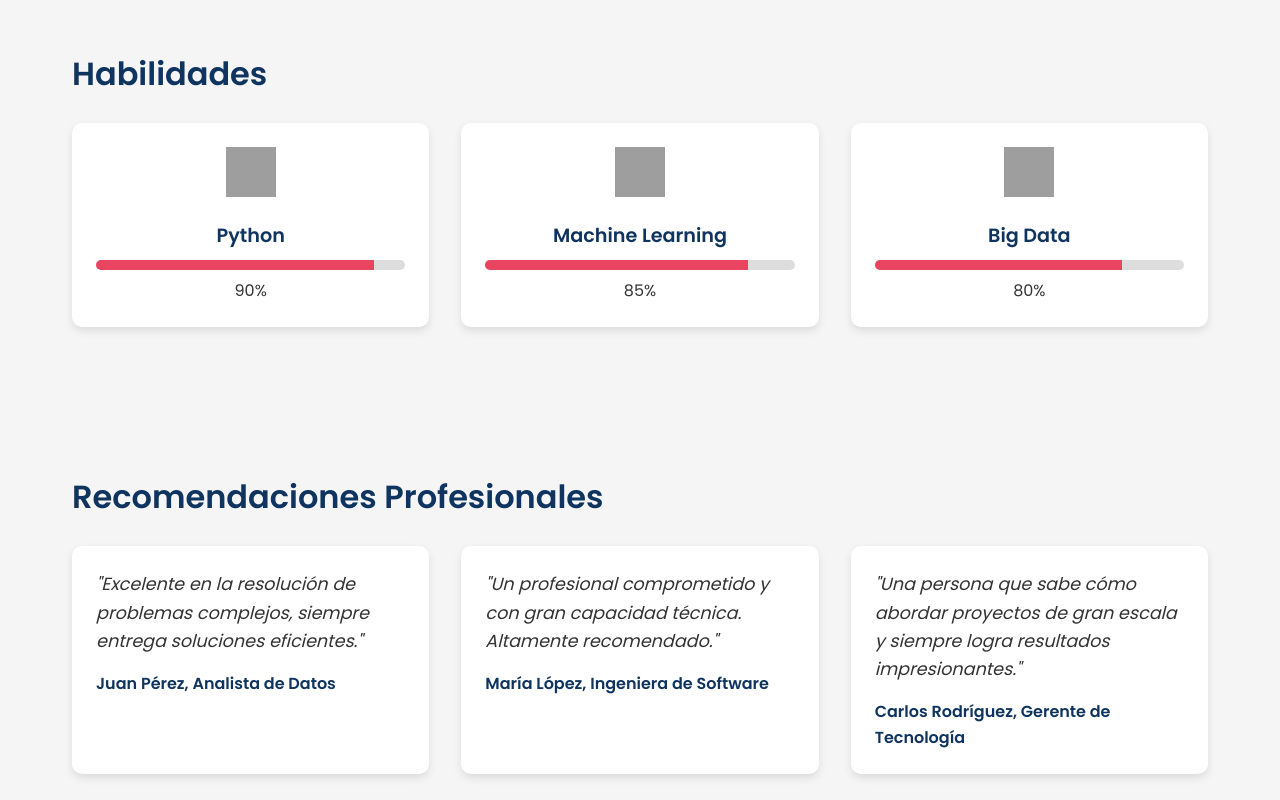
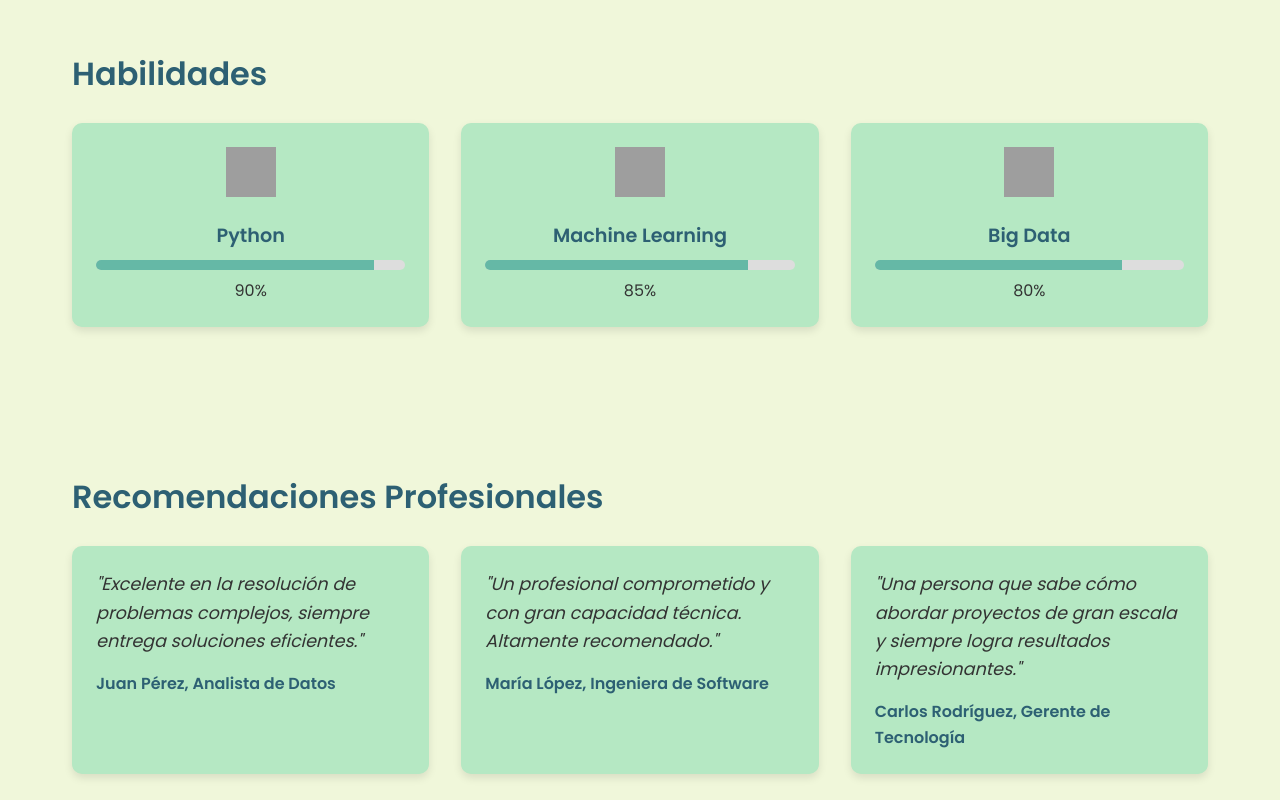
Before and after one commit to SantiagoMO138/portafolio_pesonal, a plain HTML site: page index.html in a window 1280 px wide. Shown: the part 1520-2320 px from the top of the page. Drawn offline with Linux system fonts and the light colour scheme; grey boxes are pictures that could not be loaded.

Commit message:
08032025
cambio paleta de color

```diff
--- a/css/style.css
+++ b/css/style.css
@@ -1,17 +1,19 @@
-/* Definición de la paleta de colores en variables CSS */
+/* Definición de la nueva paleta de colores en variables CSS */
 :root {
-    --color-primario: #1a1a2e;
-    /* Azul oscuro profundo */
-    --color-secundario: #0f3460;
-    /* Azul medio */
-    --color-acento: #e94560;
-    /* Rojo rosado vibrante */
-    --color-fondo: #f5f5f5;
-    /* Gris claro suave */
+    --color-primario: #1f192f;
+    /* Morado oscuro - header, footer */
+    --color-secundario: #2d6073;
+    /* Azul verdoso - títulos, detalles */
+    --color-acento: #65b8a6;
+    /* Turquesa - botones, barras de progreso */
+    --color-fondo: #f0f7da;
+    /* Crema claro - fondo principal */
     --color-texto-claro: #ffffff;
-    /* Blanco */
+    /* Blanco - texto sobre fondos oscuros */
     --color-texto-oscuro: #333333;
-    /* Gris oscuro */
+    /* Gris oscuro - texto general */
+    --color-fondo-secundario: #b5e8c3;
+    /* Verde claro - tarjetas */
 }
 
 /* Suavizar el desplazamiento */
@@ -42,7 +44,6 @@ header {
     top: 0;
     z-index: 1000;
     height: 80px;
-    /* Altura fija */
     display: flex;
     justify-content: space-between;
     align-items: center;
@@ -81,9 +82,7 @@ nav ul li a:hover {
 section {
     margin-bottom: 4rem;
     padding-top: 80px;
-    /* Compensar altura del header */
     scroll-margin-top: 80px;
-    /* Ajustar anclaje */
 }
 
 h2 {
@@ -118,7 +117,7 @@ h2 {
 }
 
 .project {
-    background-color: var(--color-texto-claro);
+    background-color: var(--color-fondo-secundario);
     padding: 1.5rem;
     border-radius: 10px;
     box-shadow: 0 4px 8px rgba(0, 0, 0, 0.1);
@@ -161,7 +160,7 @@ h2 {
 }
 
 .skill-card {
-    background-color: var(--color-texto-claro);
+    background-color: var(--color-fondo-secundario);
     padding: 1.5rem;
     border-radius: 10px;
     text-align: center;
@@ -226,7 +225,7 @@ h2 {
 }
 
 .recommendation-card {
-    background-color: var(--color-texto-claro);
+    background-color: var(--color-fondo-secundario);
     padding: 1.5rem;
     border-radius: 10px;
     box-shadow: 0 4px 8px rgba(0, 0, 0, 0.1);
@@ -254,7 +253,7 @@ h2 {
 }
 
 .article-card {
-    background-color: var(--color-texto-claro);
+    background-color: var(--color-fondo-secundario);
     padding: 1.5rem;
     border-radius: 10px;
     box-shadow: 0 4px 8px rgba(0, 0, 0, 0.1);
@@ -280,7 +279,7 @@ h2 {
 }
 
 .article-card .read-more:hover {
-    color: #d32f4b;
+    color: #4e8c7d;
     /* Tono más oscuro del acento */
 }
 
@@ -330,7 +329,8 @@ h2 {
 }
 
 .contact-form button:hover {
-    background-color: #d32f4b;
+    background-color: #4e8c7d;
+    /* Tono más oscuro del acento */
 }
 
 .contact-info {
```
